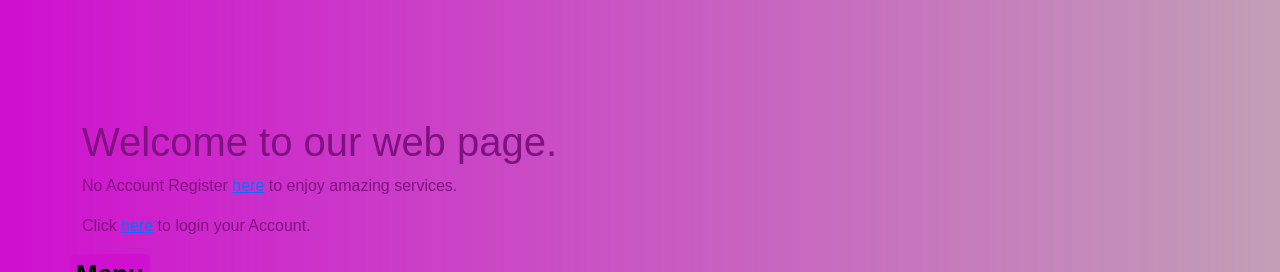
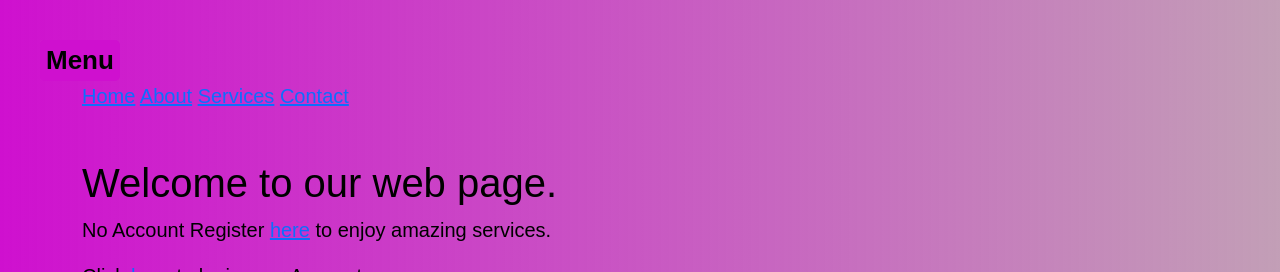
Before and after one commit to Alphonce08/eSt, a Django app: page / in a window 1280 px wide. Shown: the top 272 px of the page. Run offline with Django 3.2, Linux system fonts and the light colour scheme.

Commit message:
header section

```diff
--- a/myapp/templates/index.html
+++ b/myapp/templates/index.html
@@ -10,15 +10,38 @@
 
 </html>
 <body>
+  <header_section>
 
-<html lang="en">
-    <link href="https://cdn.jsdelivr.net/npm/bootstrap@5.3.0-alpha1/dist/css/bootstrap.min.css" rel="stylesheet" integrity="sha384-GLhlTQ8iRABdZLl6O3oVMWSktQOp6b7In1Zl3/Jr59b6EGGoI1aFkw7cmDA6j6gD" crossorigin="anonymous">
-  <head>
-    <meta charset="utf-8">
-    <meta name="viewport" content="width=device-width, initial-scale=1">
-    <title></title>
-  </head>
-  <body>
+  <div class="dropdown">
+    <button class="dropbtn">Menu</button>
+    <div class="dropdown-content">
+      <a href="#">Home</a>
+      <a href="#">About</a>
+      <a href="#">Services</a>
+      <a href="#">Contact</a>
+    </div>
+  </div>
+
+
+    <div class="header_section">
+      <div class="container">
+        <div class="containt_main">
+          <div id="mySidenav" class="sidenav">
+
+            <a href="index">Home</a>
+            <a href="about">About</a>
+            <a href="services">Services</a>
+            <a href="contact">Contact</a>
+
+            </ul>
+          </div>
+        </div>
+      </div>
+    </div>
+  </header_section>
+
+
+
 
 <form method='POST' action='index'>
   <div class="container mt-5">
@@ -59,17 +82,6 @@
 
 
 
-  <div class="dropdown">
-    <button class="dropbtn">Menu</button>
-    <div class="dropdown-content">
-      <a href="#">Home</a>
-      <a href="#">About</a>
-      <a href="#">Services</a>
-      <a href="#">Contact</a>
-    </div>
-  </div>
-
-
 
  <div class="container-fluid">
     <div class="row">
@@ -87,6 +99,7 @@
 
       <!-- Right Section -->
       <div class="col-sm-12 col-md-4">
+
 
         <img src="{% static 'pro.jpg' %}" alt="My Image" class="img-fluid">
 
@@ -115,11 +128,7 @@
         color: #801180ff;
     }
 
-    {% comment %} /* Basic styling */ {% endcomment %}
-    body {
-      font-family: Arial, sans-serif;
-      padding: 50px;
-    }
+
 
     {% comment %} /* Container */ {% endcomment %}
     .dropdown {
@@ -170,6 +179,15 @@
     .dropdown:hover .dropbtn {
       background-color: #150453ff;
     }
+    .header_section {
+        text-align: none;
+        margin-bottom: 20px;
+        text-decoration: none;
+        font-size: 20px;
+        color: black;
+        link-decoration: none;
+
+    }
 
 
     </style>
--- a/myapp/urls.py
+++ b/myapp/urls.py
@@ -5,4 +5,5 @@
     path('', views.index, name='index'),
     path('register/', views.register, name='register'),
     path('login/', views.login, name='login'),
+    path('base/', views.base, name='base'),
 ]
--- a/myapp/views.py
+++ b/myapp/views.py
@@ -12,6 +12,9 @@
 
 def index(request):
     return render(request, 'index.html')
+
+def base(request):
+    return render(request, 'base.html')
 
 
 def register(request):
```
Also changed, not shown: myapp/static/images/pro.jpg (deleted), myapp/static/jet.jpng.jpeg (added), myapp/templates/base.html (added), myapp/templates/contact.html (added).
